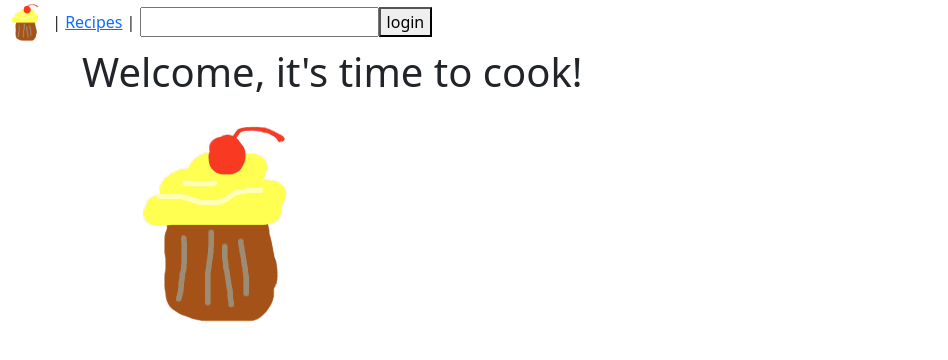
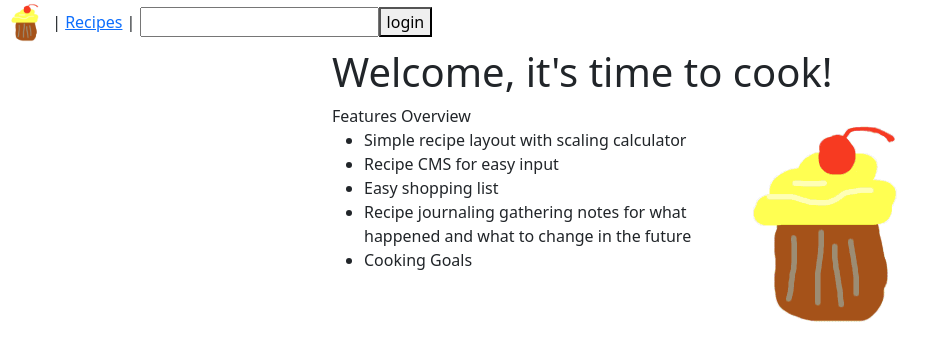
Before and after one commit to reddenx/recipejournal, a Vue app in the folder src/recipe-journal-client/: page / in a window 1280 px wide. Shown: the top 360 px of the page, without its empty margins (0-948 px from the left). Built offline with nearby package versions, Linux system fonts and the light colour scheme; no server answers.

Commit message:
some ui updates

```diff
--- a/src/recipe-journal-client/src/views/CookingPage.vue
+++ b/src/recipe-journal-client/src/views/CookingPage.vue
@@ -117,7 +117,7 @@ export default {
 
 </script>
 
-<style>
+<style scoped>
 .article-container {
     max-width: 40rem;
     margin-left: auto;
@@ -192,4 +192,8 @@ button.slider-button {
 .section.section-completed {
      text-decoration: line-through;
 }
+
+p {
+    white-space: pre-wrap;
+}
 </style>
--- a/src/recipe-journal-client/src/views/HomePage.vue
+++ b/src/recipe-journal-client/src/views/HomePage.vue
@@ -1,7 +1,17 @@
 <template>
     <div class="container">
         <h1>Welcome, it's time to cook!</h1>
-        <img alt="Vue logo" src="../assets/logo.png" />
+        <img style="float:right" alt="Vue logo" src="../assets/logo.png" />
+        <div style="">
+            Features Overview
+            <ul>
+                <li>Simple recipe layout with scaling calculator</li>
+                <li>Recipe CMS for easy input</li>
+                <li>Easy shopping list</li>
+                <li>Recipe journaling gathering notes for what happened and what to change in the future</li>
+                <li>Cooking Goals</li>
+            </ul>
+        </div>
     </div>
 </template>
 
@@ -13,3 +23,9 @@ export default {
     methods: {},
 };
 </script>
+
+<style scoped>
+.container {
+    max-width: 40rem;
+}
+</style>
```
